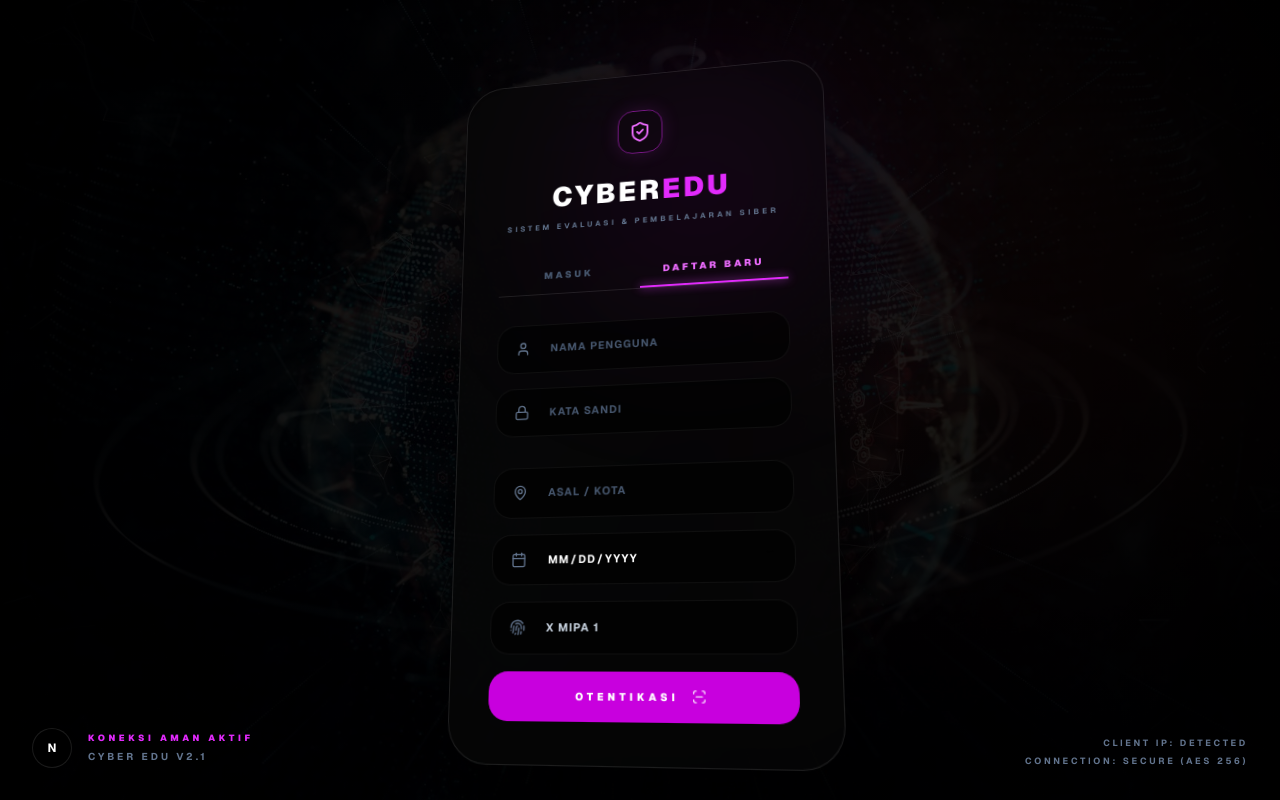
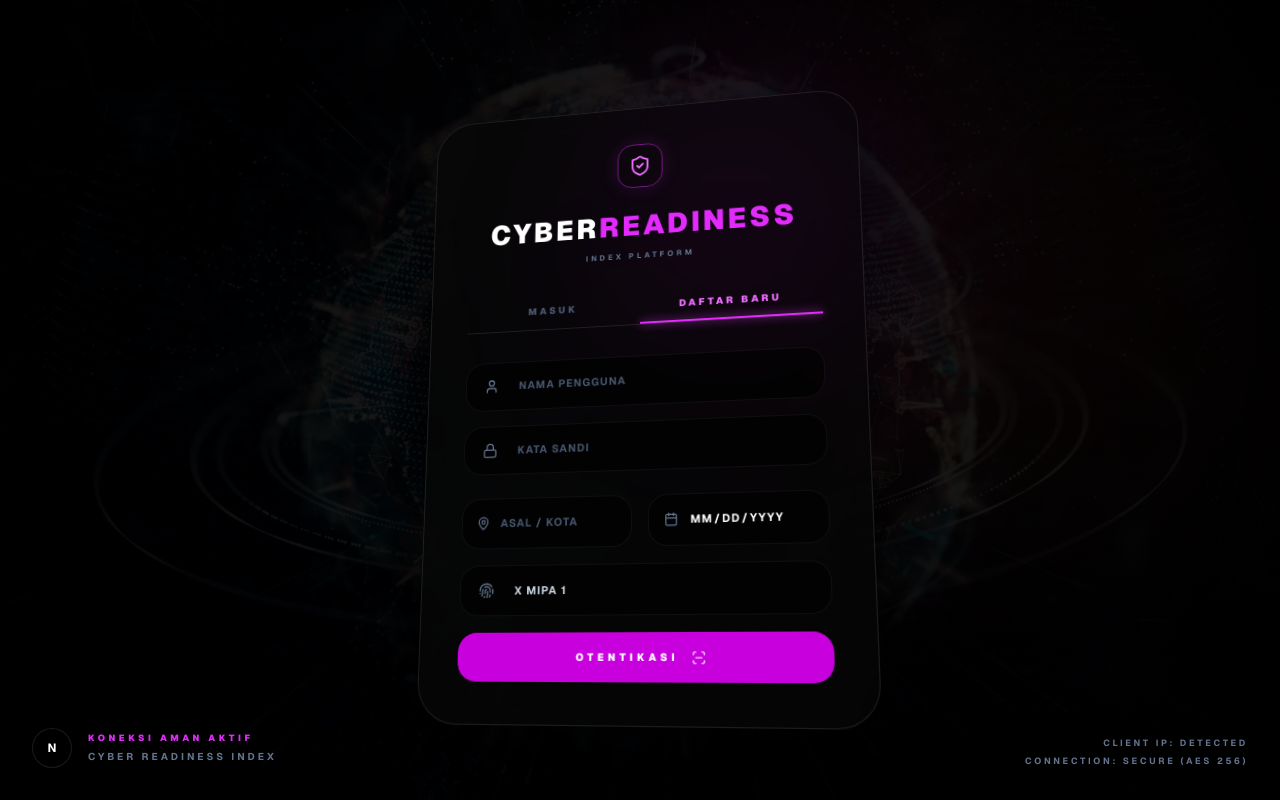
Before and after one commit to Edwinn1711/cyber-backend, a Next.js app: page / in a window 1280 px wide. Both pictures are taken after a click on the button "DAFTAR BARU". Built offline with nearby package versions, Linux system fonts and the light colour scheme.

Commit message:
FINAL UI: Clean Dark Layout, Side-by-side Register Grid, and New Branding

```diff
--- a/app/(loginregister)/page.tsx
+++ b/app/(loginregister)/page.tsx
@@ -2,7 +2,7 @@
 import React, { useState, useEffect } from 'react'
 import { useRouter } from 'next/navigation'
 import { motion, AnimatePresence, useMotionValue, useSpring, useTransform } from 'framer-motion'
-import { ShieldCheck, User, Lock, ScanLine, AlertTriangle, Fingerprint, MapPin, Calendar, CheckCircle2, Database, Server } from 'lucide-react'
+import { ShieldCheck, User, Lock, ScanLine, AlertTriangle, Fingerprint, MapPin, Calendar, CheckCircle2 } from 'lucide-react'
 
 // --- ASSET GALAXY HD ---
 const CYBER_ASSETS = ["/bg/cyber1.jpg", "/bg/cyber2.jpg", "/bg/cyber3.jpg", "/bg/cyber4.jpg", "/bg/cyber5.jpg"];
@@ -57,17 +57,13 @@ export default function CyberLoginGateway() {
 
   useEffect(() => {
     const handleMouseMove = (e: MouseEvent) => {
-      const x = e.clientX / window.innerWidth - 0.5;
-      const y = e.clientY / window.innerHeight - 0.5;
-      mouseX.set(x);
-      mouseY.set(y);
+      mouseX.set(e.clientX / window.innerWidth - 0.5);
+      mouseY.set(e.clientY / window.innerHeight - 0.5);
     };
 
     const handleTouchMove = (e: TouchEvent) => {
-      const x = e.touches[0].clientX / window.innerWidth - 0.5;
-      const y = e.touches[0].clientY / window.innerHeight - 0.5;
-      mouseX.set(x);
-      mouseY.set(y);
+      mouseX.set(e.touches[0].clientX / window.innerWidth - 0.5);
+      mouseY.set(e.touches[0].clientY / window.innerHeight - 0.5);
     };
 
     window.addEventListener("mousemove", handleMouseMove);
@@ -121,9 +117,7 @@ export default function CyberLoginGateway() {
       const data = await res.json();
 
       if (res.ok) {
-        // Simpan data user ke localstorage
         localStorage.setItem('user', JSON.stringify(data));
-
         setStatus('success');
         const role = data.role || 'siswa';
         setTimeout(() => router.push(role === 'guru' || role === 'admin' ? '/guru' : '/siswa'), 1500);
@@ -143,14 +137,14 @@ export default function CyberLoginGateway() {
     <div className="flex items-center justify-center min-h-screen w-full bg-black text-slate-200 overflow-hidden font-sans selection:bg-fuchsia-500/30 relative perspective-[1200px]">
       <PersistentUniverse bgIdx={bgIdx} />
 
-      {/* Ornamen Teks Kiri Bawah */}
+      {/* Ornamen Teks Kiri Bawah (Diperbarui) */}
       <div className="absolute bottom-8 left-8 z-10 hidden md:flex items-center gap-4">
         <div className="w-10 h-10 border border-white/10 rounded-full flex items-center justify-center bg-black/80 backdrop-blur-md">
            <span className="font-bold text-white text-xs">N</span>
         </div>
         <div>
           <p className="text-[9px] font-black text-fuchsia-500 tracking-[0.4em] uppercase">KONEKSI AMAN AKTIF</p>
-          <p className="text-[10px] font-bold text-slate-500 tracking-[0.3em] uppercase mt-1">CYBER EDU V2.1</p>
+          <p className="text-[10px] font-bold text-slate-500 tracking-[0.3em] uppercase mt-1">CYBER READINESS INDEX</p>
         </div>
       </div>
 
@@ -166,7 +160,7 @@ export default function CyberLoginGateway() {
         animate={{ opacity: 1, y: 0 }}
         transition={{ duration: 0.8, ease: "easeOut" }}
         style={{ rotateX, rotateY, transformStyle: "preserve-3d" }}
-        className="relative z-10 w-full max-w-sm mx-4 bg-[#050505]/80 backdrop-blur-2xl border border-white/10 rounded-[2.5rem] p-10 shadow-[0_40px_80px_rgba(0,0,0,0.9)] my-8"
+        className={`relative z-10 w-full ${activeTab === 'REGISTER' ? 'max-w-[450px]' : 'max-w-sm'} mx-4 bg-[#050505]/80 backdrop-blur-2xl border border-white/10 rounded-[2.5rem] p-10 shadow-[0_40px_80px_rgba(0,0,0,0.9)] my-8 transition-all duration-500`}
       >
         <div className="absolute top-0 right-0 w-64 h-64 bg-fuchsia-600/10 blur-[100px] rounded-full pointer-events-none" style={{ transform: "translateZ(-50px)" }} />
 
@@ -176,10 +170,10 @@ export default function CyberLoginGateway() {
 
         <div style={{ transform: "translateZ(40px)" }}>
           <h1 className="text-3xl font-black text-center text-white tracking-widest uppercase mb-2">
-            CYBER<span className="text-fuchsia-500">EDU</span>
+            CYBER<span className="text-fuchsia-500">READINESS</span>
           </h1>
           <p className="text-[8px] font-bold text-slate-500 tracking-[0.4em] uppercase text-center mb-10">
-            Sistem Evaluasi & Pembelajaran Siber
+            INDEX PLATFORM
           </p>
         </div>
 
@@ -237,11 +231,13 @@ export default function CyberLoginGateway() {
                 initial={{ height: 0, opacity: 0 }}
                 animate={{ height: 'auto', opacity: 1 }}
                 exit={{ height: 0, opacity: 0 }}
-                className="space-y-4 overflow-hidden"
+                className="space-y-4 pt-2 overflow-hidden"
               >
-                <div className="relative group mt-4">
-                  <div className="absolute left-5 top-1/2 -translate-y-1/2 text-slate-500 group-focus-within:text-fuchsia-400 transition-colors z-10">
-                     <MapPin size={16} />
+                {/* --- GRID KOLOM (SAMPING-SAMPINGAN) --- */}
+                <div className="grid grid-cols-2 gap-4">
+                  <div className="relative group">
+                    <div className="absolute left-4 top-1/2 -translate-y-1/2 text-slate-500 group-focus-within:text-fuchsia-400 transition-colors z-10">
+                       <MapPin size={14} />
                     </div>
                     <input
                       type="text"
@@ -249,13 +245,13 @@ export default function CyberLoginGateway() {
                       value={asal}
                       onChange={(e) => setAsal(e.target.value)}
                       disabled={status === 'loading' || status === 'success'}
-                    className="w-full bg-black/60 border border-white/5 rounded-[1.2rem] py-4 pl-14 pr-4 text-[11px] font-bold text-white tracking-widest placeholder:text-slate-600 focus:border-fuchsia-500 outline-none transition-all disabled:opacity-50 shadow-inner uppercase"
+                      className="w-full bg-black/60 border border-white/5 rounded-[1.2rem] py-4 pl-10 pr-3 text-[10px] md:text-[11px] font-bold text-white tracking-widest placeholder:text-slate-600 focus:border-fuchsia-500 outline-none transition-all disabled:opacity-50 shadow-inner uppercase"
                     />
                   </div>
 
                   <div className="relative group">
-                  <div className="absolute left-5 top-1/2 -translate-y-1/2 text-slate-500 group-focus-within:text-fuchsia-400 transition-colors z-10">
-                     <Calendar size={16} />
+                    <div className="absolute left-4 top-1/2 -translate-y-1/2 text-slate-500 group-focus-within:text-fuchsia-400 transition-colors z-10">
+                       <Calendar size={14} />
                     </div>
                     <input
                       type="date"
@@ -263,10 +259,12 @@ export default function CyberLoginGateway() {
                       onChange={(e) => setTanggalLahir(e.target.value)}
                       disabled={status === 'loading' || status === 'success'}
                       style={{ colorScheme: 'dark' }}
-                    className="w-full bg-black/60 border border-white/5 rounded-[1.2rem] py-4 pl-14 pr-4 text-[11px] font-bold text-white tracking-widest placeholder:text-slate-600 focus:border-fuchsia-500 outline-none transition-all disabled:opacity-50 shadow-inner uppercase"
+                      className="w-full bg-black/60 border border-white/5 rounded-[1.2rem] py-4 pl-10 pr-3 text-[10px] md:text-[11px] font-bold text-white tracking-widest placeholder:text-slate-600 focus:border-fuchsia-500 outline-none transition-all disabled:opacity-50 shadow-inner uppercase"
                     />
                   </div>
+                </div>
 
+                {/* Dropdown Kelas Full Width di bawahnya */}
                 <div className="relative group">
                   <div className="absolute left-5 top-1/2 -translate-y-1/2 text-slate-500 group-focus-within:text-fuchsia-400 transition-colors z-10 pointer-events-none">
                      <Fingerprint size={16} />
@@ -288,7 +286,7 @@ export default function CyberLoginGateway() {
 
           <AnimatePresence>
             {status === 'error' && (
-              <motion.div initial={{ opacity: 0, y: -10 }} animate={{ opacity: 1, y: 0 }} exit={{ opacity: 0 }} className="flex items-center gap-3 p-3 rounded-xl bg-red-500/10 border border-red-500/20 text-red-400 text-[10px] font-bold tracking-widest uppercase">
+              <motion.div initial={{ opacity: 0, y: -10 }} animate={{ opacity: 1, y: 0 }} exit={{ opacity: 0 }} className="flex items-center justify-center gap-3 p-3 rounded-xl bg-red-500/10 border border-red-500/20 text-red-400 text-[10px] font-bold tracking-widest uppercase">
                  <AlertTriangle size={14} className="shrink-0" /> {errorMessage}
               </motion.div>
             )}
@@ -339,5 +337,3 @@ export default function CyberLoginGateway() {
     </div>
   );
 }
-
-// update terakhir seminar
```
Lines whose indentation alone changed are shown as unchanged.
